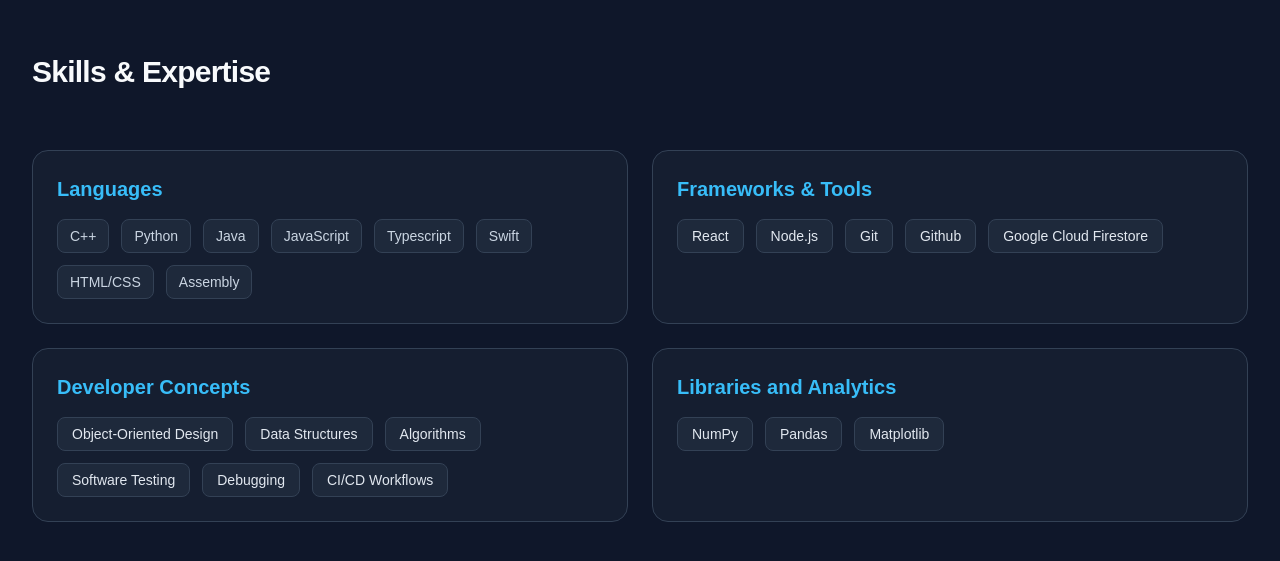
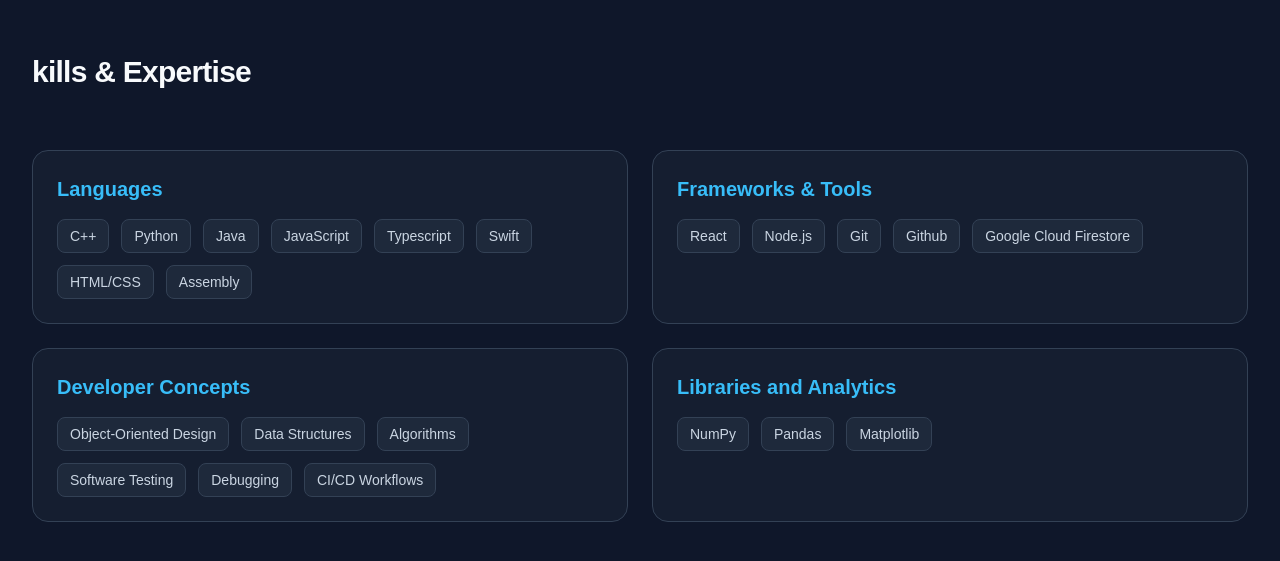
Before and after one commit to viditsmart/Vidit-s-portfolio, a Next.js app in the folder portfolio/: page / in a window 1280 px wide. Shown: the part 1552-2113 px from the top of the page. Built offline with nearby package versions, Linux system fonts and the light colour scheme.

Commit message:
Fixed my skills section

```diff
--- a/portfolio/app/page.tsx
+++ b/portfolio/app/page.tsx
@@ -108,7 +108,7 @@
         <div className={`p-8 rounded-2xl border transition ${darkMode ? 'bg-[#1E293B]/40 border-[#334155]' : 'bg-[#FFFFFF] border-[#E2E8F0] shadow-sm'}`}>
           <div className="flex flex-col md:flex-row md:items-center justify-between mb-6 gap-2">
             <div>
-              <h3 className="text-2xl font-bold text-[#F8FAFC]">University of Texas at Dallas</h3>
+              <h3 className={`text-3xl font-bold tracking-tight mb-3 ${darkMode ? 'text-[#F8FAFC]' : 'text-[#0F172A]'}`}>University of Texas at Dallas</h3>
               <p className="text-[#38BDF8] font-medium text-lg">Bachelor of Science in Computer Science</p>
             </div>
 
@@ -138,7 +138,7 @@
       {/* 3. SKILLS SECTION */}
       <section id="skills" className="min-h-screen py-24 px-8 max-w-7xl mx-auto flex flex-col justify-center">
         <div className="mb-12">
-          <h2 className={`text-3xl font-bold tracking-tight mb-3 ${darkMode ? 'text-[#F8FAFC]' : 'text-[#0F172A]'}`}>Skills & Expertise</h2>
+          <h2 className={`text-3xl font-bold tracking-tight mb-3 ${darkMode ? 'text-[#F8FAFC]' : 'text-[#0F172A]'}`}>kills & Expertise</h2>
 
         </div>
 
@@ -159,31 +159,31 @@
           <div className={`p-6 rounded-2xl border transition ${darkMode ? 'bg-[#1E293B]/40 border-[#334155]' : 'bg-white border-[#E2E8F0] shadow-sm'}`}>
             <h3 className="text-xl font-semibold mb-4 text-[#38BDF8]">Frameworks & Tools</h3>
             <div className="flex flex-wrap gap-3">
-              <span className="bg-[#1E293B] text-slate-200 px-3.5 py-1.5 rounded-lg text-sm font-medium border border-[#334155]">React</span>
-              <span className="bg-[#1E293B] text-slate-200 px-3.5 py-1.5 rounded-lg text-sm font-medium border border-[#334155]">Node.js</span>
-              <span className="bg-[#1E293B] text-slate-200 px-3.5 py-1.5 rounded-lg text-sm font-medium border border-[#334155]">Git</span>
-              <span className="bg-[#1E293B] text-slate-200 px-3.5 py-1.5 rounded-lg text-sm font-medium border border-[#334155]">Github</span>
-              <span className="bg-[#1E293B] text-slate-200 px-3.5 py-1.5 rounded-lg text-sm font-medium border border-[#334155]">Google Cloud Firestore</span>
+              <span className={`px-3 py-1.5 rounded-lg text-sm border ${darkMode ? 'bg-[#1E293B] text-slate-300 border-[#334155]' : 'bg-slate-100 text-[#0F172A] border-[#E2E8F0]'}`}>React</span>
+              <span className={`px-3 py-1.5 rounded-lg text-sm border ${darkMode ? 'bg-[#1E293B] text-slate-300 border-[#334155]' : 'bg-slate-100 text-[#0F172A] border-[#E2E8F0]'}`}>Node.js</span>
+              <span className={`px-3 py-1.5 rounded-lg text-sm border ${darkMode ? 'bg-[#1E293B] text-slate-300 border-[#334155]' : 'bg-slate-100 text-[#0F172A] border-[#E2E8F0]'}`}>Git</span>
+              <span className={`px-3 py-1.5 rounded-lg text-sm border ${darkMode ? 'bg-[#1E293B] text-slate-300 border-[#334155]' : 'bg-slate-100 text-[#0F172A] border-[#E2E8F0]'}`}>Github</span>
+              <span className={`px-3 py-1.5 rounded-lg text-sm border ${darkMode ? 'bg-[#1E293B] text-slate-300 border-[#334155]' : 'bg-slate-100 text-[#0F172A] border-[#E2E8F0]'}`}>Google Cloud Firestore</span>
 
             </div>
           </div>
-          <div className="bg-[#1E293B]/40 border border-[#334155] p-6 rounded-2xl">
+          <div className={`p-6 rounded-2xl border transition ${darkMode ? 'bg-[#1E293B]/40 border-[#334155]' : 'bg-white border-[#E2E8F0] shadow-sm'}`}>
             <h3 className="text-xl font-semibold mb-4 text-[#38BDF8]">Developer Concepts</h3>
             <div className="flex flex-wrap gap-3">
-              <span className="bg-[#1E293B] text-slate-200 px-3.5 py-1.5 rounded-lg text-sm font-medium border border-[#334155]">Object-Oriented Design</span>
-              <span className="bg-[#1E293B] text-slate-200 px-3.5 py-1.5 rounded-lg text-sm font-medium border border-[#334155]">Data Structures</span>
-              <span className="bg-[#1E293B] text-slate-200 px-3.5 py-1.5 rounded-lg text-sm font-medium border border-[#334155]">Algorithms</span>
-              <span className="bg-[#1E293B] text-slate-200 px-3.5 py-1.5 rounded-lg text-sm font-medium border border-[#334155]">Software Testing</span>
-              <span className="bg-[#1E293B] text-slate-200 px-3.5 py-1.5 rounded-lg text-sm font-medium border border-[#334155]">Debugging</span>
-              <span className="bg-[#1E293B] text-slate-200 px-3.5 py-1.5 rounded-lg text-sm font-medium border border-[#334155]">CI/CD Workflows</span>
+              <span className={`px-3 py-1.5 rounded-lg text-sm border ${darkMode ? 'bg-[#1E293B] text-slate-300 border-[#334155]' : 'bg-slate-100 text-[#0F172A] border-[#E2E8F0]'}`}>Object-Oriented Design</span>
+              <span className={`px-3 py-1.5 rounded-lg text-sm border ${darkMode ? 'bg-[#1E293B] text-slate-300 border-[#334155]' : 'bg-slate-100 text-[#0F172A] border-[#E2E8F0]'}`}>Data Structures</span>
+              <span className={`px-3 py-1.5 rounded-lg text-sm border ${darkMode ? 'bg-[#1E293B] text-slate-300 border-[#334155]' : 'bg-slate-100 text-[#0F172A] border-[#E2E8F0]'}`}>Algorithms</span>
+              <span className={`px-3 py-1.5 rounded-lg text-sm border ${darkMode ? 'bg-[#1E293B] text-slate-300 border-[#334155]' : 'bg-slate-100 text-[#0F172A] border-[#E2E8F0]'}`}>Software Testing</span>
+              <span className={`px-3 py-1.5 rounded-lg text-sm border ${darkMode ? 'bg-[#1E293B] text-slate-300 border-[#334155]' : 'bg-slate-100 text-[#0F172A] border-[#E2E8F0]'}`}>Debugging</span>
+              <span className={`px-3 py-1.5 rounded-lg text-sm border ${darkMode ? 'bg-[#1E293B] text-slate-300 border-[#334155]' : 'bg-slate-100 text-[#0F172A] border-[#E2E8F0]'}`}>CI/CD Workflows</span>
             </div>
           </div>
-          <div className="bg-[#1E293B]/40 border border-[#334155] p-6 rounded-2xl">
+          <div className={`p-6 rounded-2xl border transition ${darkMode ? 'bg-[#1E293B]/40 border-[#334155]' : 'bg-white border-[#E2E8F0] shadow-sm'}`}>
             <h3 className="text-xl font-semibold mb-4 text-[#38BDF8]">Libraries and Analytics</h3>
             <div className="flex flex-wrap gap-3">
-              <span className="bg-[#1E293B] text-slate-200 px-3.5 py-1.5 rounded-lg text-sm font-medium border border-[#334155]">NumPy</span>
-              <span className="bg-[#1E293B] text-slate-200 px-3.5 py-1.5 rounded-lg text-sm font-medium border border-[#334155]">Pandas</span>
-              <span className="bg-[#1E293B] text-slate-200 px-3.5 py-1.5 rounded-lg text-sm font-medium border border-[#334155]">Matplotlib</span>
+              <span className={`px-3 py-1.5 rounded-lg text-sm border ${darkMode ? 'bg-[#1E293B] text-slate-300 border-[#334155]' : 'bg-slate-100 text-[#0F172A] border-[#E2E8F0]'}`}>NumPy</span>
+              <span className={`px-3 py-1.5 rounded-lg text-sm border ${darkMode ? 'bg-[#1E293B] text-slate-300 border-[#334155]' : 'bg-slate-100 text-[#0F172A] border-[#E2E8F0]'}`}>Pandas</span>
+              <span className={`px-3 py-1.5 rounded-lg text-sm border ${darkMode ? 'bg-[#1E293B] text-slate-300 border-[#334155]' : 'bg-slate-100 text-[#0F172A] border-[#E2E8F0]'}`}>Matplotlib</span>
             </div>
           </div>
         </div>
```
